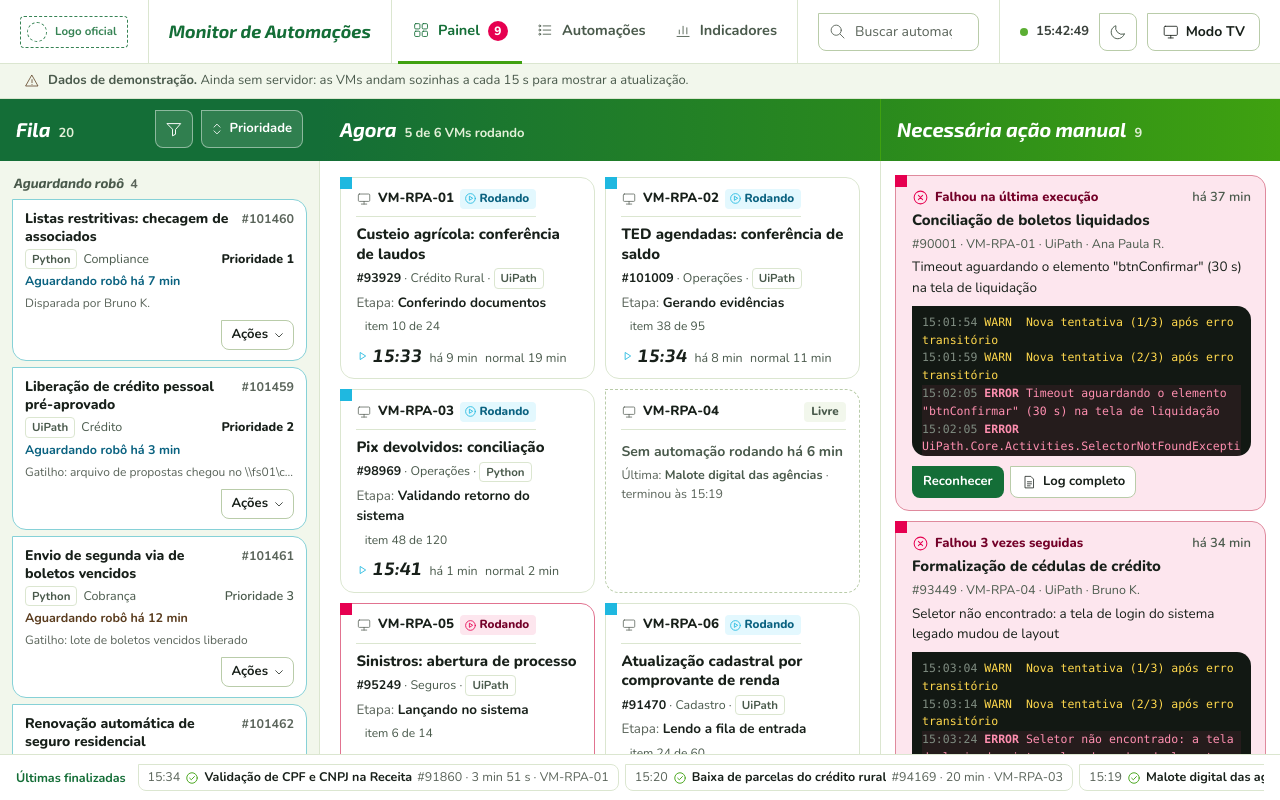
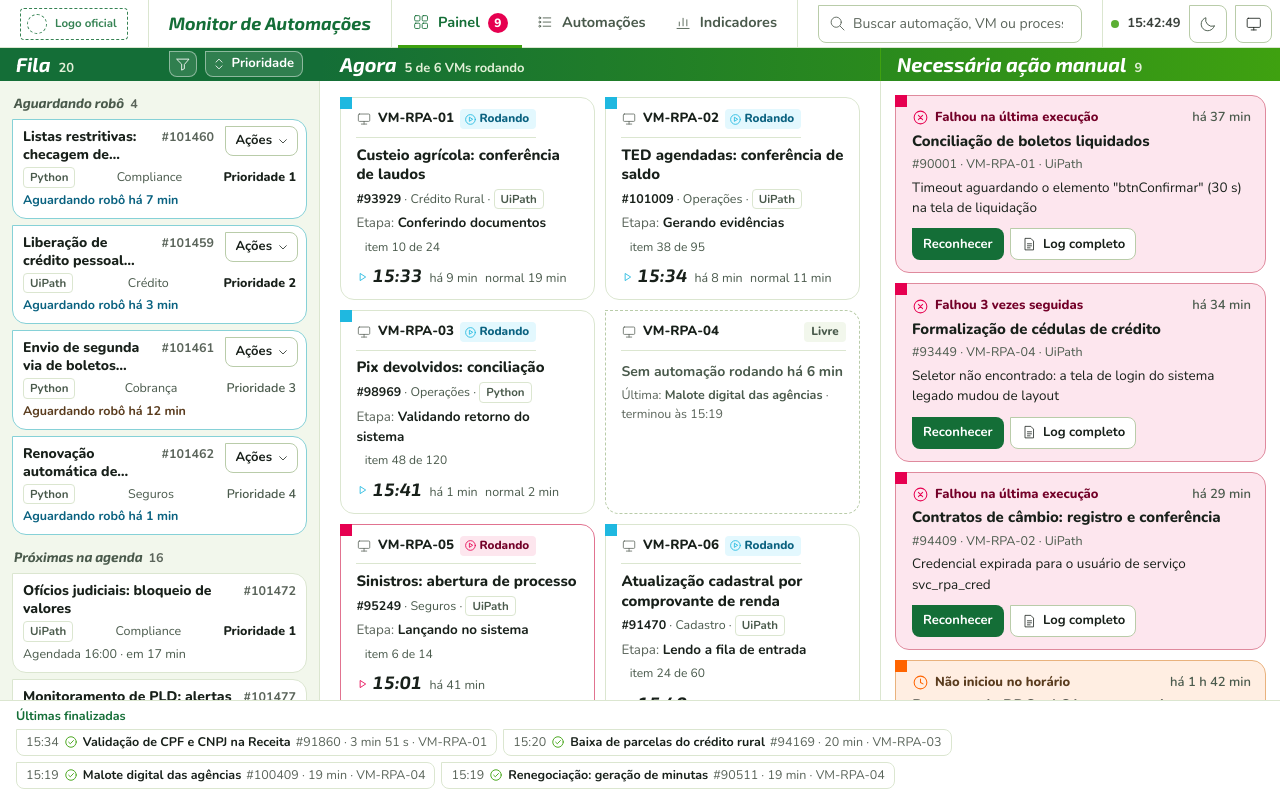
Before and after one commit to JoaoGuilhermeMRocha/monitor_rpa, a plain HTML site: page web/index.html in a window 1280 px wide. Drawn offline with Linux system fonts and the light colour scheme.

Commit message:
Alterações de espaça,emto no Layout

```diff
--- a/web/css/base.css
+++ b/web/css/base.css
@@ -50,7 +50,7 @@
   --nav-txt: var(--texto-2);
   --nav-ativo: var(--acao);
   --nav-ativo-linha: var(--marca);
-  --topo-h: 64px;
+  --topo-h: 48px;
 
   color-scheme: light;
 }
@@ -171,9 +171,6 @@ h1, h2, h3 { font-family: var(--fonte-titulo); font-style: var(--titulo-estilo);
 .atualizado__pulso.pulsou { animation: pulso 1.4s ease-out 1; }
 @keyframes pulso { 0% { box-shadow: 0 0 0 0 color-mix(in srgb, var(--marca) 55%, transparent); } 70%, 100% { box-shadow: 0 0 0 7px transparent; } }
 
-.demo-aviso { display: flex; align-items: center; gap: 8px; padding: 7px 24px; background: var(--sup-2); border-bottom: 1px solid var(--linha); color: var(--texto-2); font-size: 13px; }
-.demo-aviso .ico { color: var(--ressalva-txt); width: 16px; height: 16px; }
-.demo-aviso a { margin-left: auto; font-weight: 700; white-space: nowrap; }
 
 .conteudo { width: 100%; max-width: 1680px; margin: 0 auto; padding: 24px; outline: none; }
 
@@ -359,7 +356,7 @@ h1, h2, h3 { font-family: var(--fonte-titulo); font-style: var(--titulo-estilo);
 
 /* ---------- Modo TV ---------- */
 body.modo-tv { overflow: hidden; }
-body.modo-tv .topo, body.modo-tv .demo-aviso, body.modo-tv .conteudo, body.modo-tv .gaveta, body.modo-tv .gaveta__fundo { display: none !important; }
+body.modo-tv .topo, body.modo-tv .conteudo, body.modo-tv .gaveta, body.modo-tv .gaveta__fundo { display: none !important; }
 .tv[hidden] { display: none; }
 .tv {
   position: fixed; inset: 0; z-index: 60;
@@ -429,7 +426,6 @@ body.modo-tv .topo, body.modo-tv .demo-aviso, body.modo-tv .conteudo, body.modo-
   .nav__item .ico { width: 24px; height: 24px; }
   .nav__item[aria-current="page"] { color: var(--nav-mobile-ativo, var(--acao)); }
   .nav__badge { position: absolute; top: 6px; left: calc(50% + 6px); min-width: 18px; line-height: 18px; font-size: 11px; }
-  .demo-aviso { padding: 7px 16px; font-size: 12.5px; flex-wrap: wrap; }
   .conteudo { padding: 16px; }
   .filtros__conta { margin-left: 0; width: 100%; }
   .gaveta { width: 100vw; padding: 16px 16px 40px; }
@@ -478,11 +474,15 @@ body.modo-tv .topo, body.modo-tv .demo-aviso, body.modo-tv .conteudo, body.modo-
 .topo--op .topo__cel--busca { flex: 1 1 auto; min-width: 0; }
 .topo--op .busca { width: 100%; max-width: 440px; }
 .topo--op .busca, .topo--op .busca input { width: 100%; min-width: 0; }
-.topo--op .topo__acoes { margin-left: 0; gap: 10px; }
+.topo--op .busca input { padding: 0 4px 0 34px; } /* cabe o placeholder inteiro nos 264px do desenho */
+.topo--op .topo__acoes { margin-left: 0; gap: 8px; }
+.topo--op .topo__cel.topo__acoes { padding: 0 8px; }
+.topo--op .botao--tv { padding: 0 9px; }
+.topo--op .botao--tv span { position: absolute; width: 1px; height: 1px; overflow: hidden; clip: rect(0 0 0 0); }
 
 /* ----- Cabeçalhos das colunas ----- */
 .op__abas { display: none; }
-.op__cab { display: flex; flex-direction: column; justify-content: center; min-height: 62px; padding: 10px 16px; background: var(--sup); }
+.op__cab { display: flex; flex-direction: column; justify-content: center; min-height: 32px; padding: 3px 16px; background: var(--sup); }
 .op__cab--fila { grid-area: cfila; background: var(--fila-bg, var(--sup-2)); }
 .op__cab--agora { grid-area: cagora; padding-left: 20px; }
 .op__cab--manual { grid-area: cmanual; }
@@ -492,7 +492,9 @@ body.modo-tv .topo, body.modo-tv .demo-aviso, body.modo-tv .conteudo, body.modo-
 /* ----- Fila ----- */
 .op__fila { grid-area: fila; background: var(--fila-bg, var(--sup-2)); }
 .fila__cab { display: flex; align-items: center; gap: 8px; }
-.fila__ordem { gap: 4px; padding: 0 10px 0 6px; min-height: 38px; }
+.fila__ordem { gap: 4px; padding: 0 8px 0 4px; min-height: 26px; }
+.fila__cab .botao-ico { width: 28px; height: 26px; }
+.fila__cab .botao-ico .ico { width: 18px; height: 18px; }
 .fila__ordem .ico { width: 18px; height: 18px; }
 .fila__filtros { display: flex; flex-wrap: wrap; gap: 8px; margin-top: 10px; }
 .fila__filtros .campo-select { flex: 1 1 130px; }
@@ -520,15 +522,20 @@ body.modo-tv .topo, body.modo-tv .demo-aviso, body.modo-tv .conteudo, body.modo-
 .fitem__quando { font-size: 12.5px; color: var(--texto-2); font-variant-numeric: tabular-nums; }
 .fitem__quando--aguardando { font-weight: 700; color: var(--rodando-txt); }
 .fitem__quando--demora { color: var(--atraso-txt); }
-.fitem__origem { font-size: 12px; color: var(--texto-3); overflow: hidden; text-overflow: ellipsis; white-space: nowrap; }
 .fitem__pe { display: flex; flex-wrap: wrap; align-items: center; gap: 6px 8px; padding: 0 12px 10px; margin-top: -2px; }
+/* No painel o card é compacto: Ações no canto de cima e tecnologia, área e prioridade espalhadas. */
+.op__fila .fitem__in { padding: 8px 10px; }
+.op__fila .fitem:has(> .acoes-fila) .fitem__l1 { padding-right: 82px; }
+.op__fila .fitem__l2 { justify-content: space-between; }
+.op__fila .fitem__l2 .prio { margin-left: 0; }
+.op__fila .fitem__pe { padding: 0 10px 8px; }
 .fitem__marcas { display: flex; flex-wrap: wrap; gap: 4px; min-width: 0; }
 .marca { padding: 1px 7px; border-radius: 4px; background: var(--marca-bg); color: var(--ok-txt); font-size: 11.5px; font-weight: 800; line-height: 1.6; overflow-wrap: anywhere; }
 .marca--proxima { background: var(--rodando-bg); color: var(--rodando-txt); }
 .fitem__coments { order: 2; flex-basis: 100%; display: grid; gap: 3px; padding: 6px 8px; background: var(--sup-2); border-radius: var(--raio-peq); font-size: 12.5px; color: var(--texto-2); overflow-wrap: anywhere; }
 .fitem__coments strong { color: var(--texto); }
 .fitem__coment-mais { color: var(--texto-3); font-weight: 700; }
-.acoes-fila { position: relative; margin-left: auto; }
+.acoes-fila { position: absolute; top: 6px; right: 8px; }
 .acoes-fila__botao { min-height: 30px; gap: 3px; padding: 0 6px 0 10px; }
 .acoes-fila__botao .ico { width: 16px; height: 16px; transition: transform 150ms ease-out; }
 .acoes-fila__botao[aria-expanded="true"] { border-color: var(--acao); color: var(--acao); }
@@ -618,17 +625,15 @@ button.vm__in:hover { border-color: var(--linha-forte); box-shadow: var(--sombra
 button.manual__nome:hover { text-decoration: underline; text-underline-offset: 3px; }
 .manual__sub { font-size: 12.5px; color: var(--texto-2); font-variant-numeric: tabular-nums; overflow-wrap: anywhere; }
 .manual__msg { font-size: 13.5px; overflow-wrap: anywhere; }
-.log--mini { margin-top: 4px; max-height: 150px; padding: 8px 10px; font-size: 11.5px; line-height: 1.55; border-radius: var(--raio-peq); }
-.manual__semlog { margin-top: 4px; padding: 6px 8px; background: var(--sup); border-radius: var(--raio-peq); font-size: 12.5px; color: var(--texto-2); }
 .manual__rec { font-size: 12.5px; font-weight: 700; color: var(--texto-2); overflow-wrap: anywhere; }
 .manual__acoes { display: flex; flex-wrap: wrap; gap: 6px; margin-top: 6px; }
 .manual .reconhecer { width: 100%; margin-top: 6px; }
 .manual__h-rec { margin-top: 18px; }
 
 /* ----- Últimas finalizadas (discreta, no pé) ----- */
-.op__fim { grid-area: fim; display: flex; align-items: center; gap: 12px; min-width: 0; padding: 7px 16px; background: var(--sup); border-top: 1px solid var(--linha); }
+.op__fim { grid-area: fim; display: flex; flex-direction: column; align-items: stretch; gap: 4px; min-width: 0; padding: 7px 16px; background: var(--sup); border-top: 1px solid var(--linha); }
 .fim__h { flex: none; font-family: var(--fonte-texto); font-style: normal; font-size: 12.5px; font-weight: 700; color: var(--texto-3); white-space: nowrap; }
-.fim__lista { display: flex; gap: 6px; min-width: 0; overflow-x: auto; scrollbar-width: thin; padding: 2px 0; }
+.fim__lista { display: flex; flex-wrap: wrap; gap: 6px; min-width: 0; max-height: 66px; overflow-y: auto; scrollbar-width: thin; padding: 2px 0; }
 .fim__i {
   position: relative; /* segura o texto .sr dentro da lista que rola */
   display: inline-flex; align-items: center; gap: 5px; padding: 3px 9px; white-space: nowrap;
@@ -712,7 +717,7 @@ button.fim__i:hover { border-color: var(--linha-forte); background: var(--sup-2)
 /* Computador: a tela é um painel fixo; cada coluna rola no seu lugar. */
 @media (min-width: 900px) {
   .shell--op { display: flex; flex-direction: column; height: 100vh; height: 100dvh; }
-  .shell--op .topo, .shell--op .demo-aviso { position: relative; flex: none; }
+  .shell--op .topo { position: relative; flex: none; }
   .shell--op .conteudo { flex: 1 1 auto; min-height: 0; max-width: none; overflow-y: auto; }
   .shell--op .conteudo--geral { padding: 0; overflow: hidden; }
   .shell--op .conteudo--automacoes { padding: 16px 20px; overflow: hidden; }
@@ -731,8 +736,6 @@ button.fim__i:hover { border-color: var(--linha-forte); background: var(--sup-2)
 }
 @media (max-width: 1279px) {
   .topo--op .topo__cel:not(.nav) { padding: 0 14px; }
-  .topo--op .botao--tv span { position: absolute; width: 1px; height: 1px; overflow: hidden; clip: rect(0 0 0 0); }
-  .topo--op .botao--tv { padding: 0 9px; }
   .op { grid-template-columns: minmax(260px, 290px) minmax(0, 1fr) minmax(290px, 330px); }
   .resumos { grid-template-columns: 230px minmax(0, 1fr); }
 }
@@ -776,6 +779,7 @@ button.fim__i:hover { border-color: var(--linha-forte); background: var(--sup-2)
   .op[data-mostrando="manual"] :is(.op__cab--fila, .op__fila, .op__cab--agora, .op__agora) { display: none; }
   .op__h { font-size: 19px; }
   .op__fim { flex-direction: column; align-items: stretch; gap: 6px; margin: 20px -16px 0; padding: 10px 16px; }
+  .fim__lista { flex-wrap: nowrap; max-height: none; overflow-x: auto; }
   .vm__in { min-height: 0; }
   .doc { padding: 20px 18px 24px; }
   .doc__nums { grid-template-columns: repeat(2, minmax(0, 1fr)); }
@@ -804,7 +808,7 @@ button.fim__i:hover { border-color: var(--linha-forte); background: var(--sup-2)
 
 /* Impressão do resumo executivo: só o documento. */
 @media print {
-  .topo, .demo-aviso, .nav, .pagina__cab, .resumos__tipos, .resumos__ctrl, .recado, .gaveta, .gaveta__fundo { display: none !important; }
+  .topo, .nav, .pagina__cab, .resumos__tipos, .resumos__ctrl, .recado, .gaveta, .gaveta__fundo { display: none !important; }
   .shell--op, .shell--op .conteudo { display: block !important; height: auto !important; overflow: visible !important; padding: 0 !important; }
   body { background: #fff; padding: 0; }
   .resumos { display: block; }
@@ -834,6 +838,7 @@ button.fim__i:hover { border-color: var(--linha-forte); background: var(--sup-2)
 .tv .manual__msg { display: -webkit-box; -webkit-line-clamp: 2; -webkit-box-orient: vertical; overflow: hidden; }
 .op__fim--tv { grid-area: auto; padding: 0; background: none; border: 0; font-size: 0.85em; }
 .op__fim--tv .fim__h { font-size: 1em; }
-.op__fim--tv .fim__lista { overflow: hidden; }
+.op__fim--tv { flex-direction: row; align-items: center; gap: 12px; }
+.op__fim--tv .fim__lista { flex-wrap: nowrap; max-height: none; overflow: hidden; }
 .op__fim--tv .fim__i { font-size: 1em; }
 .op__fim--tv .fim__i .ico { width: 1.1em; height: 1.1em; }
--- a/web/css/tema.css
+++ b/web/css/tema.css
@@ -48,7 +48,6 @@
 [data-tema="claro"] .resumo dd, [data-tema="claro"] .tv__relogio { font-style: italic; }
 [data-tema="claro"] .barras__val { background: linear-gradient(90deg, #146E37, #3FA110); }
 [data-tema="claro"] .log { border-radius: 0 14px 14px 14px; }
-[data-tema="claro"] .demo-aviso { background: #f2f7ec; }
 
 /* A faixa de cabeçalhos das colunas é o box verde da marca: "Fila" no verde-escuro, as outras no degradê. */
 [data-tema="claro"] .op__cab--fila { background: #146E37; border-color: #146E37; }
@@ -115,7 +114,6 @@
 [data-tema="escuro"] .botao--sec { background: var(--sup-2); }
 [data-tema="escuro"] .busca input { background: var(--sup); }
 [data-tema="escuro"] .campo-select select { background-color: var(--sup); }
-[data-tema="escuro"] .demo-aviso { background: #121813; }
 [data-tema="escuro"] .gaveta__fundo { background: rgb(0 0 0 / 0.55); }
 [data-tema="escuro"] .tv { --tv-fundo: #0b0f0c; }
 
@@ -133,7 +131,6 @@
 [data-tema="escuro"] .manual--atrasado:not(.manual--rec) .botao--sec { background: rgb(255 255 255 / 0.25); border-color: rgb(0 0 0 / 0.35); color: #1a0d00; }
 [data-tema="escuro"] .manual--falha:not(.manual--rec) .botao--pri { background: #ffffff; color: #8a0033; }
 [data-tema="escuro"] .manual--atrasado:not(.manual--rec) .botao--pri { background: #1a0d00; color: #ffb27a; }
-[data-tema="escuro"] .manual--atrasado .manual__semlog { background: rgb(255 255 255 / 0.3); color: #1a0d00; }
 [data-tema="escuro"] .manual .reconhecer textarea { color: #e8efe6; background: #161d17; }
 [data-tema="escuro"] .op__cab { background: var(--sup); }
 [data-tema="escuro"] .op__cab--fila { background: var(--fila-bg); }
--- a/web/js/monitor.js
+++ b/web/js/monitor.js
@@ -216,14 +216,13 @@
           '<a class="nav__item" href="#/automacoes" data-rota="automacoes" title="Automações">' + ico('automacoes') + '<span class="nav__rot">Automações</span></a>' +
           '<a class="nav__item" href="#/indicadores" data-rota="indicadores" title="Indicadores">' + ico('indicadores') + '<span class="nav__rot">Indicadores</span></a>' +
         '</nav>' +
-        '<div class="topo__cel topo__cel--busca"><label class="busca">' + ico('busca') + '<span class="sr">Buscar automação</span><input id="busca" type="search" placeholder="Buscar automação, VM ou número…" autocomplete="off"></label></div>' +
+        '<div class="topo__cel topo__cel--busca"><label class="busca">' + ico('busca') + '<span class="sr">Buscar automação</span><input id="busca" type="search" placeholder="Buscar automação, VM ou processo" autocomplete="off"></label></div>' +
         '<div class="topo__cel topo__acoes">' +
           '<span class="atualizado" aria-live="polite"><span class="atualizado__pulso" aria-hidden="true"></span><span><span class="atualizado__rot">Atualizado às </span><time id="atualizado-hora"></time></span></span>' +
           '<button type="button" class="botao-ico" id="botao-tema" data-acao="tema" title="' + (escuro ? 'Usar tema claro' : 'Usar tema escuro') + '">' + botaoTema() + '</button>' +
           '<button type="button" class="botao botao--sec botao--tv" data-acao="tv" title="Modo TV">' + ico('tv') + '<span>Modo TV</span></button>' +
         '</div>' +
       '</header>' +
-      '<p class="demo-aviso">' + ico('ressalva') + '<span><strong>Dados de demonstração.</strong> Ainda sem servidor: as VMs andam sozinhas a cada 15 s para mostrar a atualização.</span></p>' +
       '<main class="conteudo" id="conteudo" tabindex="-1"></main>' +
       '<div class="gaveta__fundo" id="gaveta-fundo" hidden></div>' +
       '<aside class="gaveta" id="gaveta" aria-label="Detalhe da automação" hidden></aside>' +
@@ -285,7 +284,7 @@
     const quando = ag
       ? '<span class="fitem__quando fitem__quando--aguardando' + (espera > 10 ? ' fitem__quando--demora' : '') + '">Aguardando robô ' + rel(f.entrou_em) + '</span>'
       : '<span class="fitem__quando">Agendada ' + quandoTxt(f.previsto_para) + ' · ' + rel(f.previsto_para) + '</span>';
-    const origem = tv || (!ag && f.origem === 'agenda') ? '' : '<span class="fitem__origem">' + (f.origem === 'manual' ? (ag ? 'Disparada por ' : 'Agendada por ') : 'Gatilho: ') + esc(f.disparada_por) + '</span>';
+    const origem = !ag && f.origem === 'agenda' ? '' : (f.origem === 'manual' ? (ag ? 'Disparada por ' : 'Agendada por ') : 'Gatilho: ') + f.disparada_por;
     const marcas = (f.atender_agora ? '<span class="marca marca--proxima">Próxima a rodar</span>' : '') +
       (f.assumida_por ? '<span class="marca">Assumida por ' + esc(f.assumida_por) + '</span>' : '');
     const coms = f.comentarios || [];
@@ -293,13 +292,13 @@
       coms.slice(-2).map((c) => '<li><strong>' + esc(c.por) + '</strong> <span class="fraco">' + relativo(c.em) + '</span>: ' + esc(c.texto) + '</li>').join('') + '</ul>';
     const abre = tv ? 'div' : 'button';
     return '<li class="fitem fitem--' + f.situacao + (f.atender_agora ? ' fitem--proxima' : '') + (S.menuFila === f.id ? ' fitem--menu' : '') + '">' +
-      '<' + abre + (tv ? '' : ' type="button" data-abrir="' + f.a.id + '"') + ' class="fitem__in">' +
+      '<' + abre + (tv ? '' : ' type="button" data-abrir="' + f.a.id + '"') + ' class="fitem__in"' + (origem && !tv ? ' title="' + esc(origem) + '"' : '') + '>' +
         '<span class="fitem__l1"><span class="fitem__nome">' + esc(f.a.nome) + '</span><span class="fitem__num">' + numero(f.id) + '</span></span>' +
         '<span class="fitem__l2"><span class="tec tec--' + f.a.tecnologia.toLowerCase() + '">' + f.a.tecnologia + '</span><span class="fitem__area">' + esc(f.a.area) + '</span>' +
           '<span class="prio prio--' + f.prioridade + '" title="Prioridade ' + f.prioridade + ' (1 é a mais alta)">Prioridade ' + f.prioridade + '</span></span>' +
-        quando + origem +
+        quando +
       '</' + abre + '>' +
-      (tv ? '' : (marcas || comentarios || ag ? '<div class="fitem__pe">' + (marcas ? '<span class="fitem__marcas">' + marcas + '</span>' : '') + comentarios + (ag ? menuFila(f) : '') + '</div>' : '') + formFila(f)) +
+      (tv ? '' : (ag ? menuFila(f) : '') + (marcas || comentarios ? '<div class="fitem__pe">' + (marcas ? '<span class="fitem__marcas">' + marcas + '</span>' : '') + comentarios + '</div>' : '') + formFila(f)) +
     '</li>';
   }
 
@@ -375,25 +374,15 @@
   }
   const textoVMs = () => { const o = D.vms.filter((v) => v.situacao === 'ocupada').length; return o + ' de ' + D.vms.length + ' VMs rodando'; };
 
-  // ----- Necessária ação manual (o que antes era a aba Alertas), com o trecho do log -----
-  function trechoLog(a, al) {
-    const u = a.ultima_execucao;
-    if (al.tipo === 'atraso') return '<p class="manual__semlog">Sem log desta execução: o robô não iniciou. Último sinal: ' + numero(u.id) + ', que terminou ' + dataHora(u.fim || u.inicio) + '.</p>';
-    let l = D.logDaExecucao(u.id);
-    l = al.tipo === 'duracao' ? l.slice(-3) : l.filter((x) => x.nivel !== 'INFO').slice(-4);
-    if (!l.length) return '';
-    return '<pre class="log log--mini" tabindex="0" aria-label="Trecho do log de ' + numero(u.id) + '">' + l.map((x) => '<span class="log__l log__l--' + x.nivel.toLowerCase() + '"><span class="log__h">' + new Date(x.hora).toLocaleTimeString('pt-BR') + '</span> <span class="log__n">' + x.nivel.padEnd(5) + '</span> ' + esc(x.msg) + '</span>').join('') + '</pre>';
-  }
-
+  // ----- Necessária ação manual (o que antes era a aba Alertas) -----
   function itemManual(al, tv) {
     const a = porId[al.automacao_id]; const r = reconhecimento(al); const u = a.ultima_execucao;
     const est = al.tipo === 'atraso' ? 'atrasado' : al.tipo === 'duracao' ? 'rodando' : al.tipo;
     return '<li class="manual manual--' + est + (al.tipo === 'duracao' ? ' manual--duracao' : '') + (r ? ' manual--rec' : '') + '">' +
       '<p class="manual__tipo">' + ico(al.tipo === 'duracao' ? 'duracao' : est) + '<span>' + esc(al.titulo) + '</span><span class="manual__desde">' + rel(al.desde) + '</span></p>' +
       (tv ? '<p class="manual__nome">' + esc(a.nome) + '</p>' : '<button type="button" class="manual__nome" data-abrir="' + a.id + '">' + esc(a.nome) + '</button>') +
-      '<p class="manual__sub">' + (al.tipo === 'atraso' ? a.id : numero(u.id)) + ' · ' + esc(a.maquina) + ' · ' + a.tecnologia + (tv ? '' : ' · ' + esc(a.responsavel)) + '</p>' +
+      '<p class="manual__sub">' + (al.tipo === 'atraso' ? a.id : numero(u.id)) + ' · ' + esc(a.maquina) + ' · ' + a.tecnologia + '</p>' +
       '<p class="manual__msg">' + esc(al.mensagem) + '</p>' +
-      (tv ? '' : trechoLog(a, al)) +
       (r && !tv ? '<p class="manual__rec">Reconhecido por ' + esc(r.por) + ' ' + relativo(r.em) + (r.nota ? ': “' + esc(r.nota) + '”' : '') + '</p>' : '') +
       (tv ? '' : (S.reconhecendo === al.id ? formReconhecer(al) :
         '<div class="manual__acoes">' + (r ? '' : '<button type="button" class="botao botao--pri botao--peq" data-reconhecer="' + al.id + '">Reconhecer</button>') +
```
Also changed, not shown: 2 other files.
